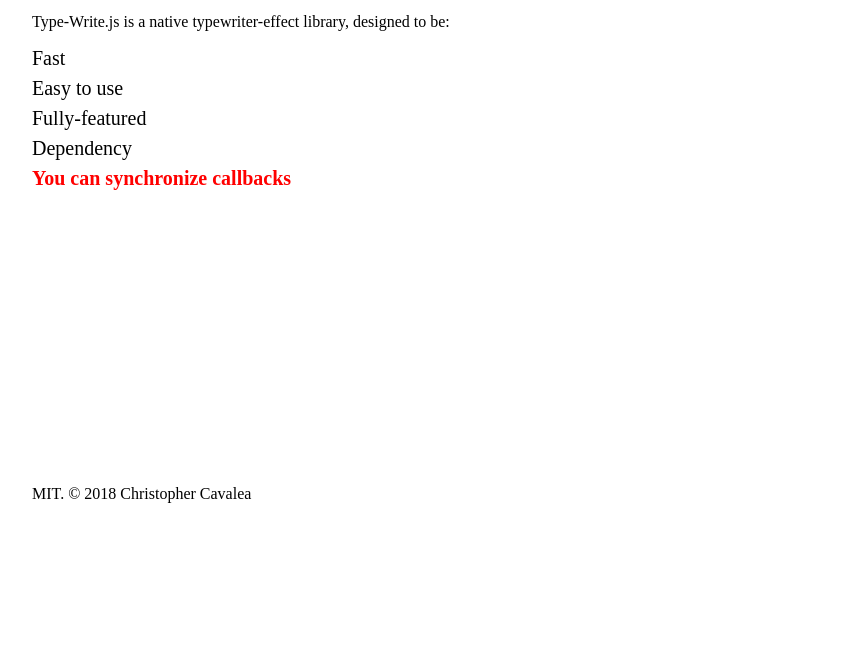
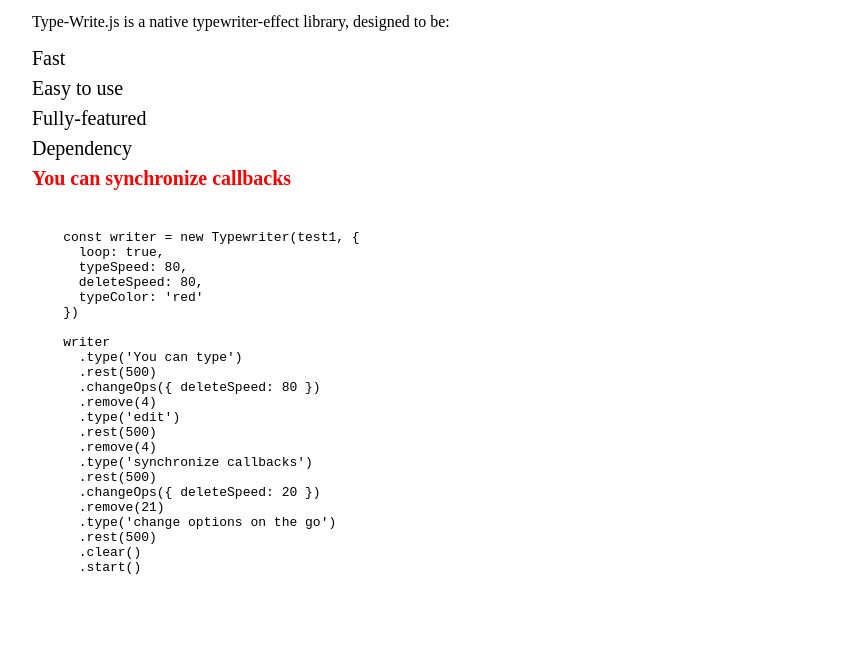
Before and after one commit to ChrisCavs/t-writer-demo, a website: page index.html in a window 1280 px wide. Shown: the part 113-776 px from the top of the page, without its empty margins (208-1071 px from the left). Drawn offline with Linux system fonts and the light colour scheme.

Commit message:
code block working

```diff
--- a/index.html
+++ b/index.html
@@ -30,7 +30,29 @@
     <section class="demo">
       <div class="test1 test"></div>
       <pre class="code-block">
+    const writer = new Typewriter(test1, {
+      loop: true,
+      typeSpeed: 80,
+      deleteSpeed: 80,
+      typeColor: 'red'
+    })
 
+    writer
+      .type('You can type')
+      .rest(500)
+      .changeOps({ deleteSpeed: 80 })
+      .remove(4)
+      .type('edit')
+      .rest(500)
+      .remove(4)
+      .type('synchronize callbacks')
+      .rest(500)
+      .changeOps({ deleteSpeed: 20 })
+      .remove(21)
+      .type('change options on the go')
+      .rest(500)
+      .clear()
+      .start()
       </pre>
     </section>
 
```
